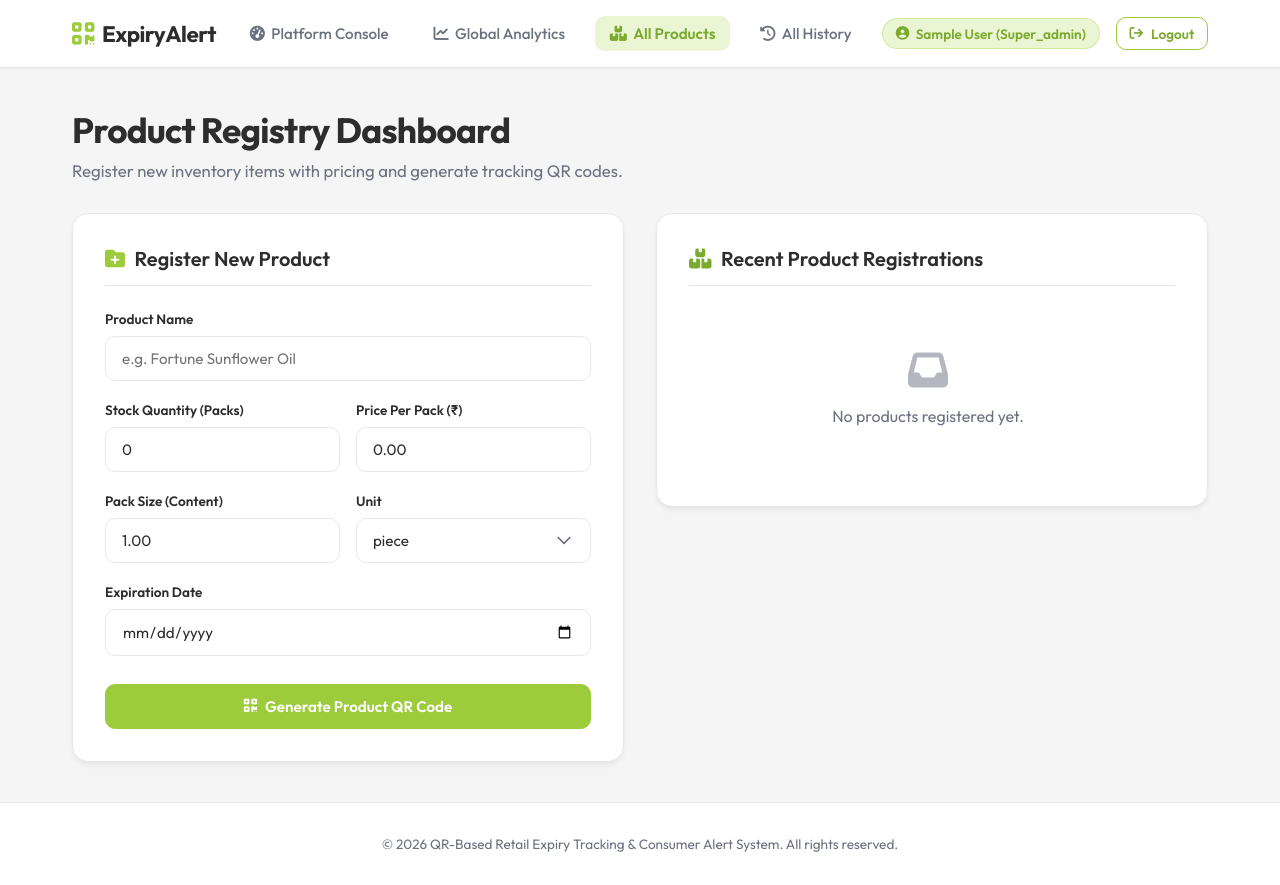
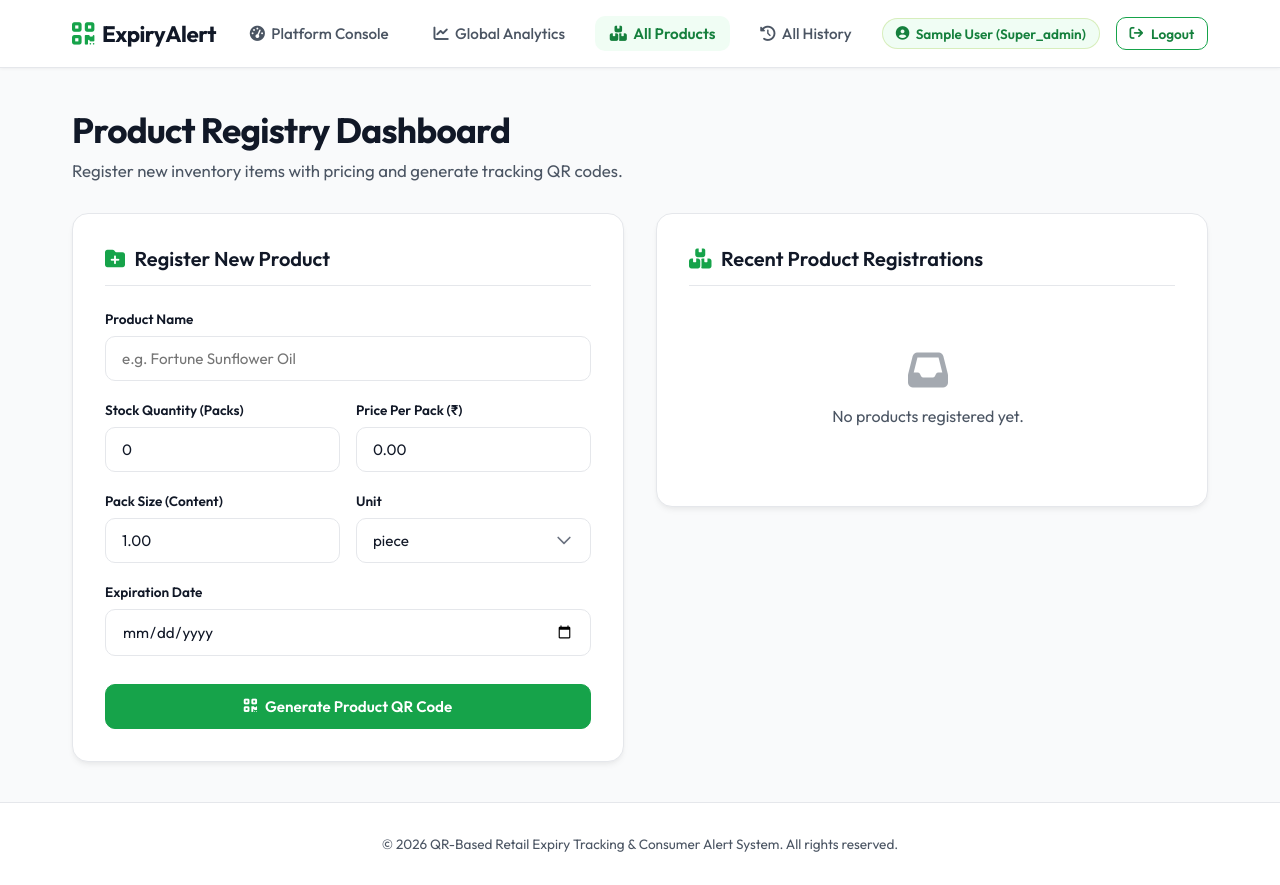
Before and after one commit to himeshChaudhari/alert-system, a Flask app: page /staff/dashboard in a window 1280 px wide. Run offline with Flask 3, Linux system fonts and the light colour scheme; the visitor is signed in with stand-in values (Sample User, id 1); data that the repository does not hold is empty; some libraries are stand-ins or nearby versions.

Commit message:
design: update dashboard theme colors to match SaaS landing page green palette

```diff
--- a/static/style.css
+++ b/static/style.css
@@ -3,23 +3,23 @@
 
 /* Color Variables & Theme Tokens (ROTTLER-inspired) */
 :root {
-    --bg-main: #F5F5F5;
+    --bg-main: #f9fafb;
     --bg-card: #FFFFFF;
     --border-color: #E5E7EB;
 
     /* Brand Palette */
-    --primary: #9CCB3B;
-    --primary-hover: #7BAA2F;
-    --primary-glow: rgba(156, 203, 59, 0.15);
-    --light-green: #EAF5D3;
+    --primary: #16a34a;
+    --primary-hover: #15803d;
+    --primary-glow: rgba(22, 163, 74, 0.15);
+    --light-green: #f0fdf4;
 
     /* Text Palette */
-    --text-primary: #2D2D2D;
-    --text-secondary: #6B7280;
+    --text-primary: #111827;
+    --text-secondary: #4b5563;
 
     /* Status Palette */
-    --success: #7BAA2F;
-    --success-glow: rgba(123, 170, 47, 0.15);
+    --success: #16a34a;
+    --success-glow: rgba(22, 163, 74, 0.15);
     --warning: #D97706;
     --warning-glow: rgba(217, 119, 6, 0.15);
     --danger: #DC2626;
--- a/templates/bill_invoice.html
+++ b/templates/bill_invoice.html
@@ -207,8 +207,8 @@
 
         /* Invoice header icon — keep brand color for PDF */
         #invoice-container h2 i {
-            color: #7BAA2F !important;
-            -webkit-text-fill-color: #7BAA2F !important;
+            color: #16a34a !important;
+            -webkit-text-fill-color: #16a34a !important;
         }
 
         /* Metadata boxes */
```
Also changed, not shown: templates/admin_dashboard.html (+5 -5 lines).
